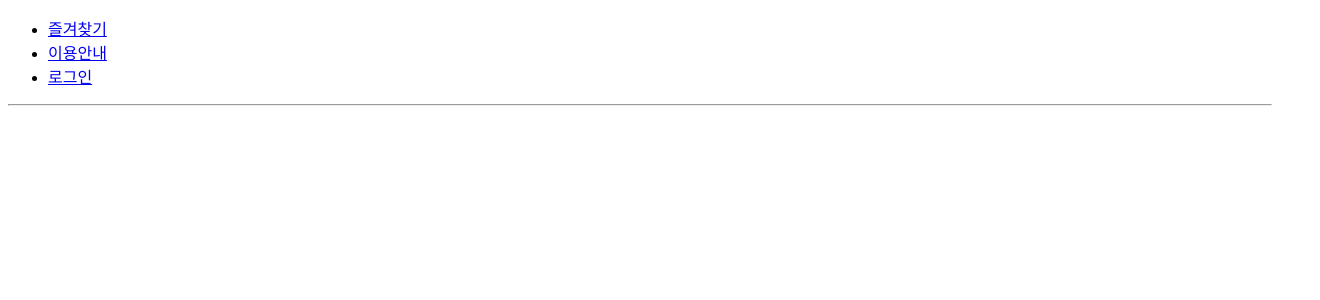
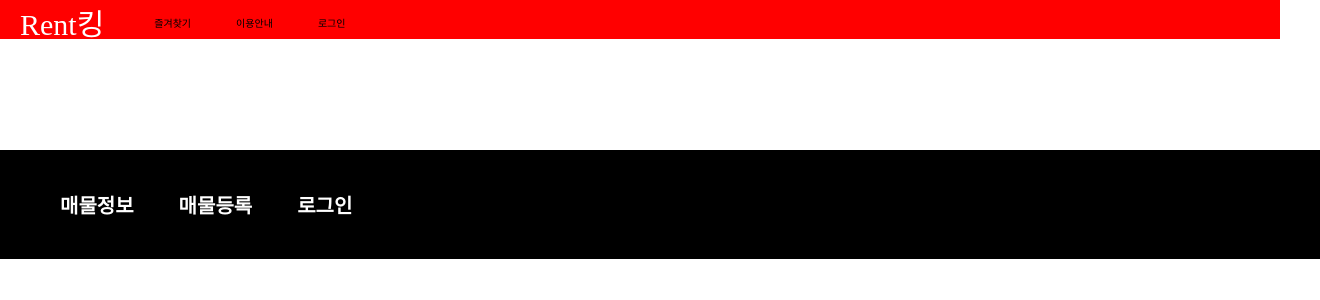
Before and after one commit to sion9262/rentking, a React (Create React App) app in the folder frontend/: page /navbar in a window 1280 px wide. Before the commit this address had no page. Shown: the top 300 px of the page, 1320 px wide, since content can reach past the window. Built offline with nearby package versions, Linux system fonts and the light colour scheme.

Commit message:
TopHeader

```diff
--- a/frontend/public/index.html
+++ b/frontend/public/index.html
@@ -3,8 +3,19 @@
   <head>
     <meta charset="utf-8" />
     <title>React App</title>
+    <style>
+      .header{
+        width: 100%;
+        height: 150px;
+      }
+      .container{
+        width: 100%;
+        height: 100%;
+      }
+    </style>
   </head>
   <body>
-    <div id="root"></div>
+    <div class="header" id="header"></div>
+    <div class="container" id="container"></div>
   </body>
 </html>
--- /dev/null
+++ b/frontend/src/**/subscrive.js
@@ -0,0 +1,9 @@
+import React from 'react'
+
+function subscrive() {
+  return (
+    <div>subscrive</div>
+  )
+}
+
+export default subscrive
--- /dev/null
+++ b/frontend/src/NavBar/NavBar.css
@@ -0,0 +1,15 @@
+.navbar {
+  background-color: black;
+  width: 100%;
+  color: white;
+  padding: 20px;
+  font-weight: 600;
+  font-size: 20px;
+}
+.navlist {
+  display: flex;
+  list-style: none;
+}
+.navele {
+  padding-right: 45px;
+}
--- /dev/null
+++ b/frontend/src/NavBar/NavBar.js
@@ -0,0 +1,16 @@
+import React from 'react';
+import './NavBar.css';
+
+function NavBar() {
+  return (
+    <div className="navbar">
+      <ul className="navlist">
+          <li class="navele">매물정보</li>
+          <li class="navele">매물등록</li>
+          <li class="navele">로그인</li>
+      </ul>
+    </div>
+  )
+}
+
+export default NavBar
--- a/frontend/src/TopHeader.js
+++ /dev/null
@@ -1,32 +0,0 @@
-import React from 'react';
-import {  BrowserRouter,Routes,Route,Link } from 'react-router-dom';
-import Information from './information';
-import LandingPage from './LandingPage';
-import LoginPage from './LoginPage';
-function TopHeader() {
-  return (
-    <BrowserRouter>
-        <div>
-            <ul>
-                <li>
-                    <Link to="/">즐겨찾기</Link>
-                </li>
-                <li>
-                    <Link to="/infor">이용안내</Link>
-                </li>
-                <li>
-                    <Link to="/login">로그인</Link>
-                </li>
-            </ul>
-            <hr/>
-            <Routes>
-                <Route path="/" element={<LandingPage />} />
-                <Route path="/infor" element={<Information />} />
-                <Route path="/login" element={<LoginPage />} />
-            </Routes>
-        </div>
-    </BrowserRouter>
-  );
-}
-
-export default TopHeader
--- /dev/null
+++ b/frontend/src/TopHeader/TopHeader.css
@@ -0,0 +1,35 @@
+.top-nav {
+    background-color: red;
+    width: 100%;
+    height: 39px;
+    float: left;
+  }
+  .top-nav-list {
+    display: flex;
+    list-style: none;
+    padding: 0;
+    margin: 0;
+  }
+  .top-nav-ele {
+    padding-right: 45px;
+    font-size: 10px;
+    margin-top: 15px;
+  }
+
+.topLink {
+    text-decoration: none;
+    color:Black;
+}
+.rentking {
+    padding-right: 50px;
+    padding-left:20px;
+    font-size: 30px;
+}
+.rentking > a{
+    text-decoration: none;
+    color: white;
+}
+body {
+    margin: 0;
+    padding: 0;
+}
--- /dev/null
+++ b/frontend/src/TopHeader/TopHeader.js
@@ -0,0 +1,36 @@
+import React from 'react';
+import {Routes,Route,Link} from 'react-router-dom';
+import Information from '../information';
+import LoginPage from '../LoginPage';
+import Subscrive from '../**/subscrive';
+import './TopHeader.css';
+
+function TopHeader() {
+  return (
+        <div>
+            <div className="top-nav">
+                <ul className="top-nav-list">
+                    <li className="rentking">
+                        <a href='/'>Rent킹</a>
+                    </li>
+                    <li className="top-nav-ele">
+                        <Link className="topLink" to="/subs">즐겨찾기</Link>
+                    </li>
+                    <li className='top-nav-ele'>
+                        <Link className="topLink "to="/infor">이용안내</Link>
+                    </li>
+                    <li className='top-nav-ele'>
+                        <Link className="topLink "to="/login">로그인</Link>
+                    </li>
+                </ul>
+            </div>
+            <Routes>
+                <Route path="/subs" element={<Subscrive />} />
+                <Route path="/infor" element={<Information />} />
+                <Route path="/login" element={<LoginPage />} />
+            </Routes>
+        </div>
+  );
+}
+
+export default TopHeader
--- a/frontend/src/index.js
+++ b/frontend/src/index.js
@@ -1,11 +1,20 @@
 import React from 'react';
 import ReactDOM from 'react-dom';
-import TopHead from './TopHeader'
+import TopHead from './TopHeader/TopHeader'
+import App from './App'
+import { BrowserRouter } from 'react-router-dom';
 
 
 ReactDOM.render(
-  <React.StrictMode>
+  <BrowserRouter>
     <TopHead />
-  </React.StrictMode>,
-  document.getElementById('root')
+  </BrowserRouter>,
+  document.getElementById('header')
 );
+
+ReactDOM.render(
+  <BrowserRouter>
+    <App />
+  </BrowserRouter>,
+  document.getElementById('container')
+);
--- a/frontend/src/information.js
+++ b/frontend/src/information.js
@@ -2,7 +2,8 @@ import React from 'react'
 
 function information() {
   return (
-    <div>information</div>
+    <div style={{display:"flex", justifyContent  : "center", alignItems: "center"
+    , width: "100%", height: "100vh"}}>information</div>
   )
 }
 
```
Also changed, not shown: frontend/src/App.js (+2 -6 lines), frontend/src/NavBar.css (deleted, +0 -31 lines), frontend/src/NavBar.js (deleted, +0 -17 lines).
